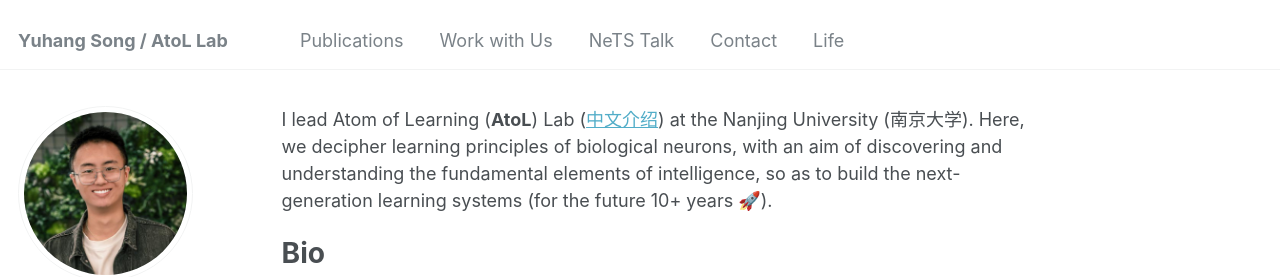
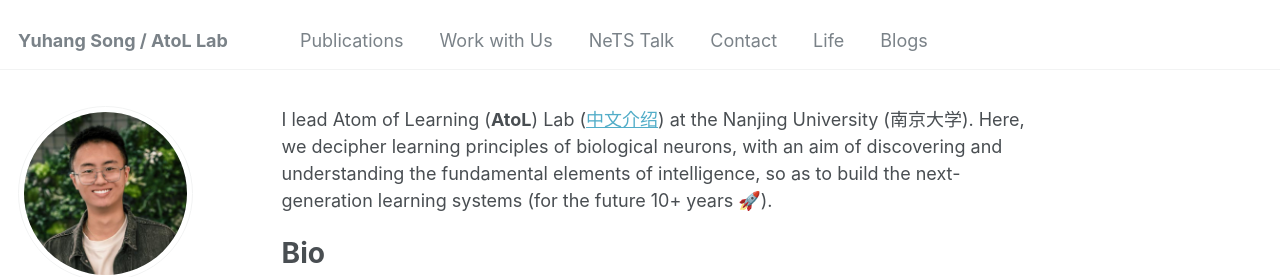
Before and after one commit to YuhangSong/YuhangSong.github.io, a Jekyll site: the page built from _pages/about.md, in a window 1280 px wide. Shown: the top 277 px of the page. Built offline with Jekyll 4.4.1, drawn with Linux system fonts in a browser that asks for light colours; some web fonts are replaced.

Commit message:
chore: update navigation.yml

```diff
--- a/_data/navigation.yml
+++ b/_data/navigation.yml
@@ -29,8 +29,8 @@
   # - title: "Portfolio"
   #   url: /portfolio/
 
-  # - title: "Blog Posts"
-  #   url: /year-archive/
+  - title: "Blogs"
+    url: /year-archive/
 
   # - title: "CV"
   #   url: /cv/
```
